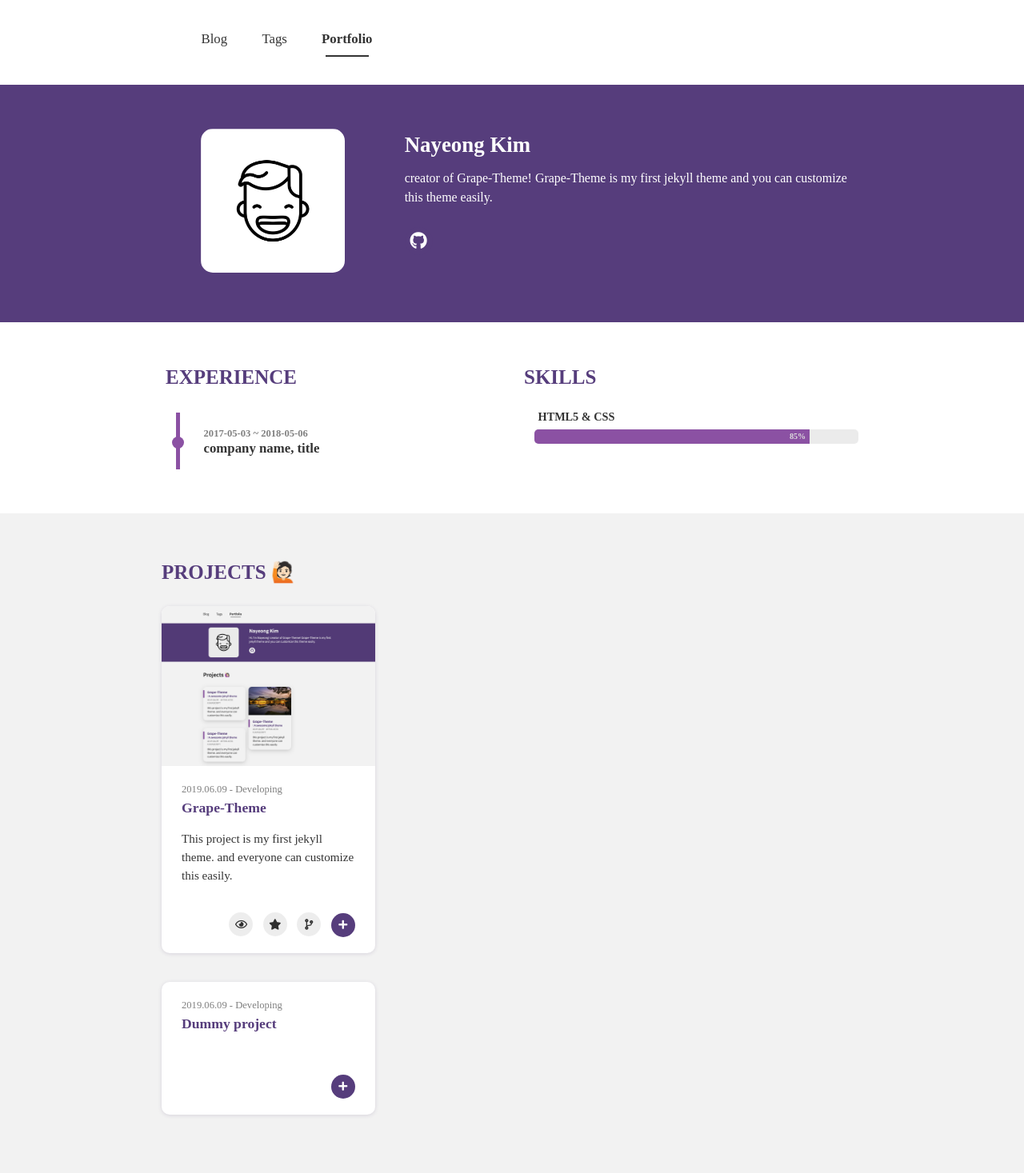
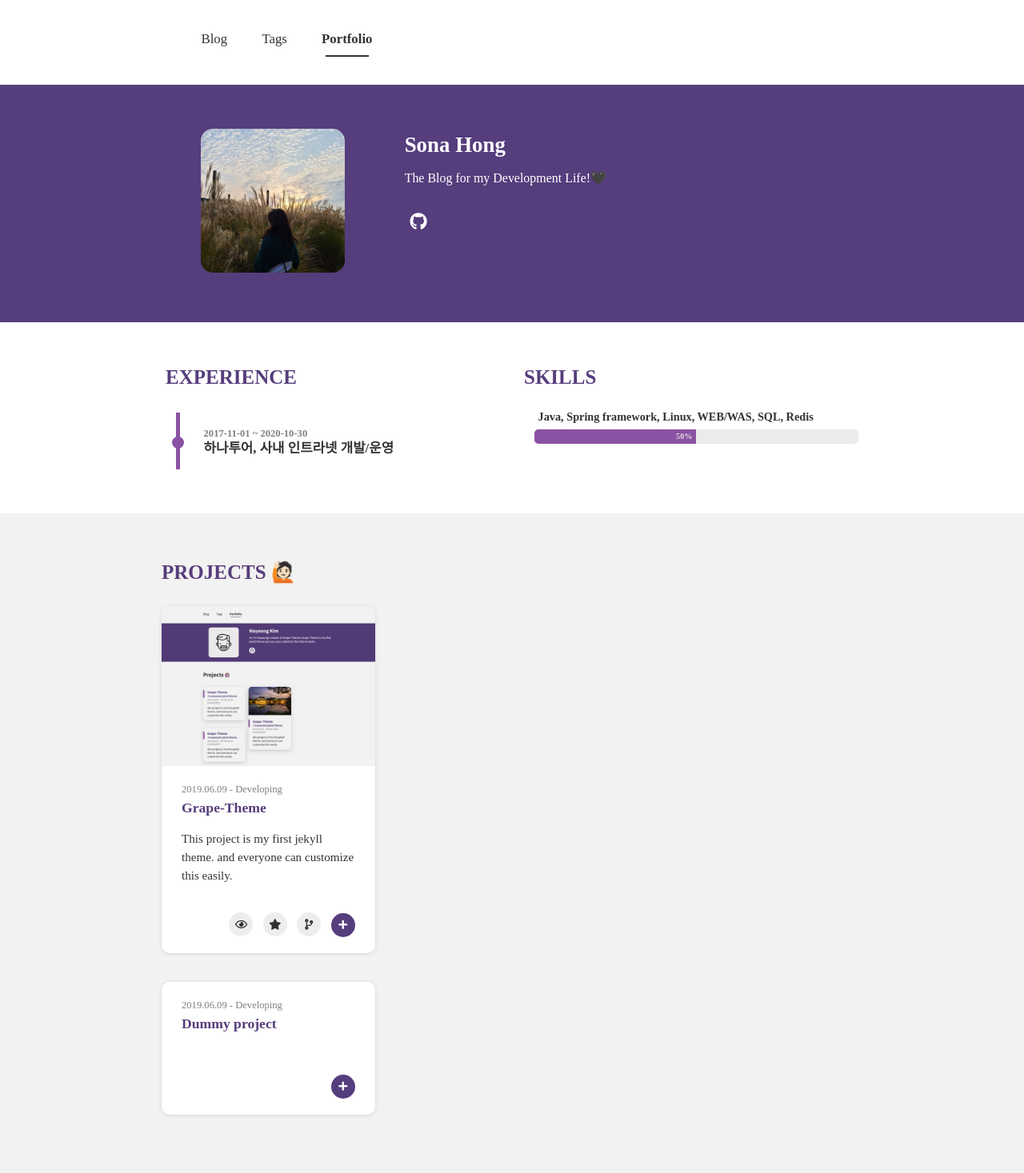
Before and after one commit to sunny7516/sunny7516.github.io, a Jekyll site: the page built from portfolio.html, in a window 1280 px wide. Shown: the whole page at 80% size. Built offline with Jekyll 4.4.1, drawn with Linux system fonts in a browser that asks for light colours; nearby versions of some CDN libraries; some web fonts are replaced.

Commit message:
edit config.yml

```diff
--- a/_config.yml
+++ b/_config.yml
@@ -4,27 +4,27 @@ url : "https://sunny7516.github.io"
 
 # Blog Settings
 theme_settings :
-  title : Grape Theme
+  title : Developer Sonalog
   favicon : assets/favicon.ico
 
   # Profile Settings
   profile :
-    image : assets/img/smile.png
-    username : Nayeong Kim
-    description : creator of Grape-Theme! Grape-Theme is my first jekyll theme and you can customize this theme easily.
+    image : assets/img/profile.jpg
+    username : Sona Hong
+    description : The Blog for my Development Life!🖤
     experience :
-      - start : 2017-05-03
-        end : 2018-05-06
-        experience : company name, title
+      - start : 2017-11-01
+        end : 2020-10-30
+        experience : 하나투어, 사내 인트라넷 개발/운영
     skills :
-      - skill : HTML5 & CSS
-        value : 85  # Percent value
+      - skill : Java, Spring framework, Linux, WEB/WAS, SQL, Redis
+        value : 50  # Percent value
 
   # Icons
   icons :
-    email:  # Full email address, e.g. "sample@google.com"
+    email:  # Full email address, e.g. "limbo001@naver.com"
     linkedin:  # Full URL
-    github: naye0ng
+    github: sunny7516
     gitlab:
     bitbucket:
     google_plus:
```
Also changed, not shown: assets/img/profile.jpg (added), 1 other file.
